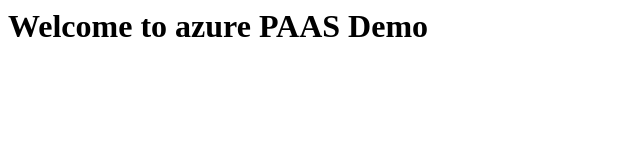
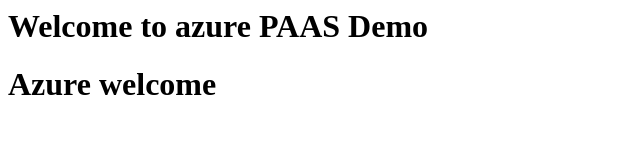
Before and after one commit to Tanujbhardwaj92/Hello-Azure, a plain HTML site: page index.html in a window 1280 px wide. Shown: the whole page, without its empty margins (0-640 px from the left). Drawn offline with Linux system fonts and the light colour scheme.

Commit message:
Update index.html

```diff
--- a/index.html
+++ b/index.html
@@ -1,3 +1,4 @@
 <Html>
 <h1> Welcome to azure PAAS Demo</h1>
+  <h1> Azure welcome </h1>
 </HTML>
```
